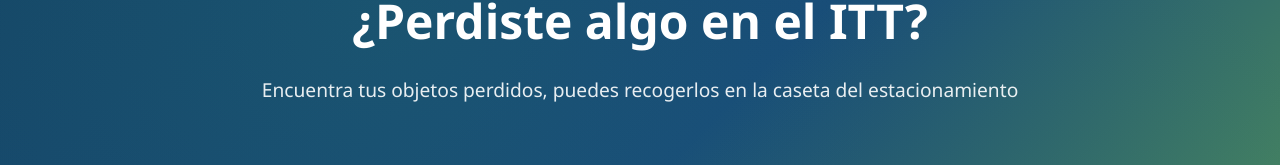
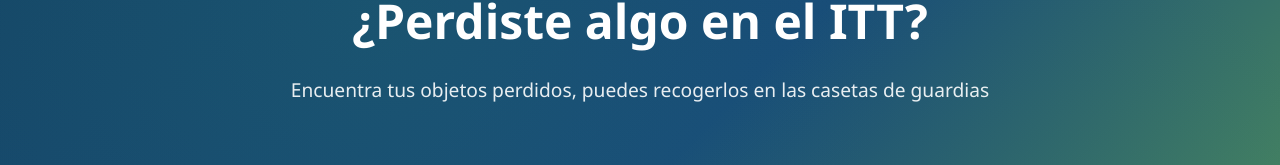
Before and after one commit to pepinisillo/-objetos-perdidos-itt, a website with bundled scripts: page index.html in a window 1280 px wide. Shown: the part 203-368 px from the top of the page. Built offline with nearby package versions, Linux system fonts and the light colour scheme; no server answers.

Commit message:
Update index.html
Corrección de lugar de recogida

```diff
--- a/index.html
+++ b/index.html
@@ -35,7 +35,7 @@
         <div class="container">
             <div class="hero-content">
                 <h2>¿Perdiste algo en el ITT?</h2>
-                <p>Encuentra tus objetos perdidos, puedes recogerlos en la caseta del estacionamiento</p>
+                <p>Encuentra tus objetos perdidos, puedes recogerlos en las casetas de guardias</p>
                 <div class="hero-stats">
                     <div class="stat">
                         <span class="stat-number" id="totalObjetos">0</span>
```
